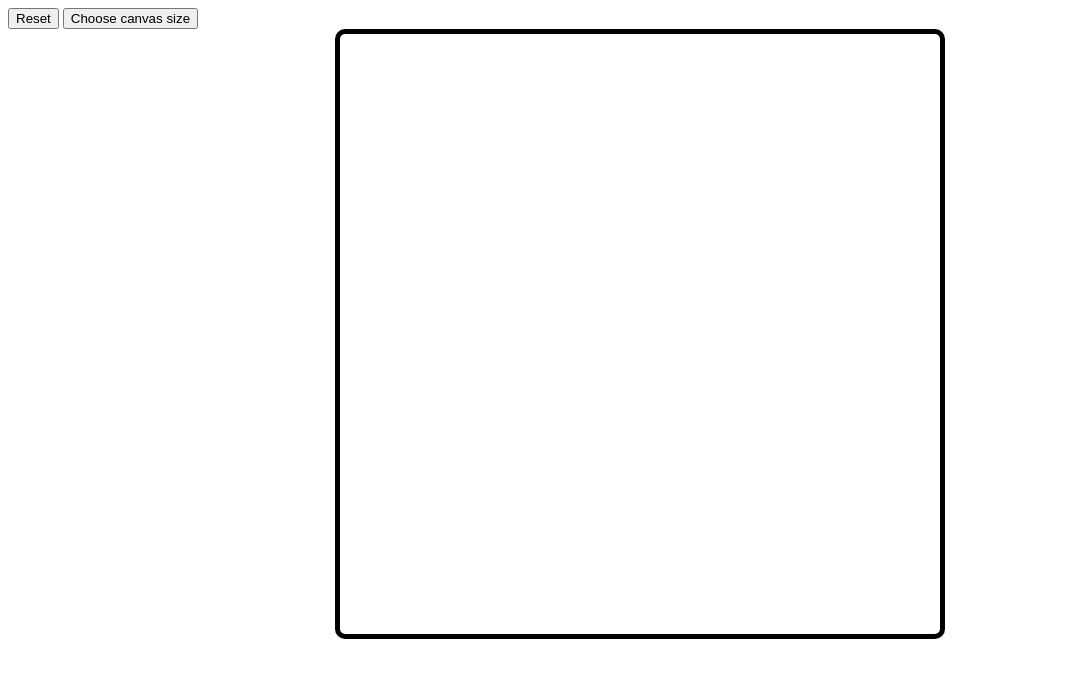
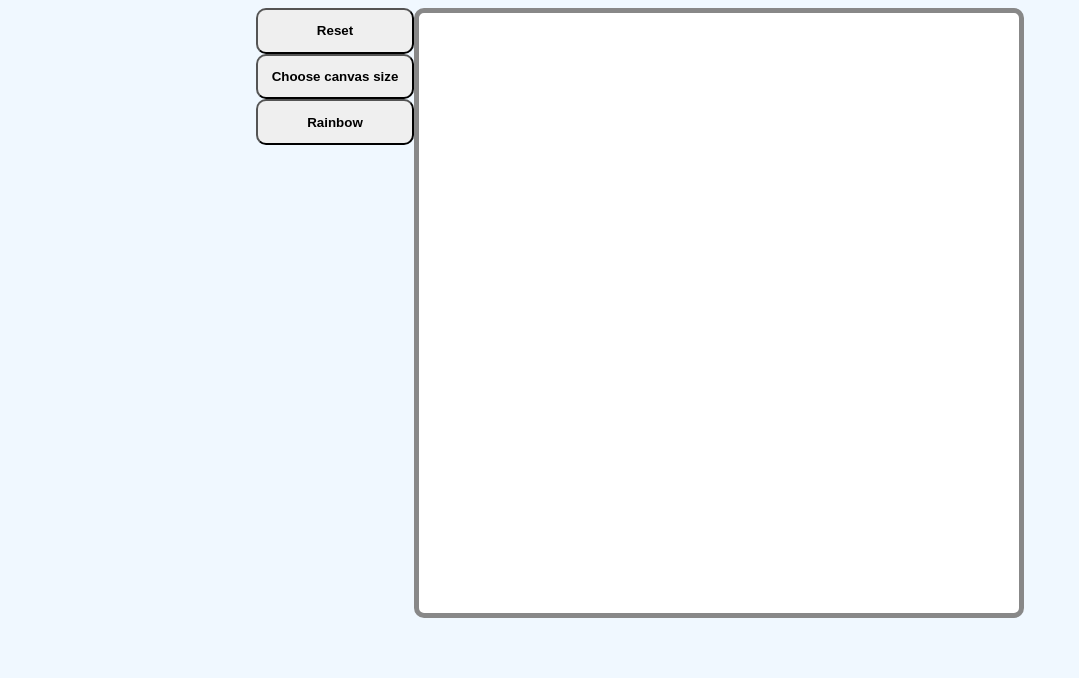
Before and after one commit to Wilmer-N/etch-a-scetch, a plain HTML site: page index.html in a window 1280 px wide. Shown: the whole page, without its empty margins (0-1079 px from the left). Drawn offline with Linux system fonts and the light colour scheme.

Commit message:
Simple ui

```diff
--- a/index.html
+++ b/index.html
@@ -6,8 +6,11 @@
     <link rel="stylesheet" href="style.css">
 </head>
 <body>
-    <button class="reset">Reset</button>
-    <button class="chooseWidth">Choose canvas size</button>
+    <div class="btnWrapper">
+        <button class="reset">Reset</button>
+        <button class="chooseWidth">Choose canvas size</button>
+        <button>Rainbow</button>
+    </div>
     <div class="container"></div>
     <script src="javascript.js"></script>
 </body>
--- a/javascript.js
+++ b/javascript.js
@@ -35,12 +35,12 @@ createLoop(width)
 const pixels = document.querySelectorAll(".pixel")
 
 canvasSize.addEventListener("click", ()=>{
-    let width = prompt("choose")
+    let width = prompt("Choose canvas width")
     if(width > 100){
-        alert("to large of a number")
+        alert("To large of a number")
         return
     }else if(width < 1){
-        alert("only positive numbers")
+        alert("Please enter a positive number")
         return
     }
     const pixels = document.querySelectorAll(".pixel")
--- a/style.css
+++ b/style.css
@@ -1,13 +1,19 @@
 
+body{
+    background-color: aliceblue;
+    display: flex;
+    justify-content: center;
 
+}
 .container{
     width: 600px;
     height: 600px;
-    margin: 0 auto;
-    border: solid black 5px;
+    border: solid #888 5px;
     display: flex;
     flex-wrap: wrap;
     border-radius: 10px;
+    background-color: white;
+    flex-shrink: 0;
 }
 .black{
     background-color: black;
@@ -16,3 +22,16 @@
     width: calc(100% / 16); /* the 16 here is x and needs to change*/
     height: calc(100% / 16);
 }
+
+button{
+    padding: 1em;
+    font-weight: bold;
+    border-radius: 10px;
+}
+
+.btnWrapper{
+    height: 600px;
+    display: flex;
+    flex-direction: column;
+    align-items: stretch;
+}
```
